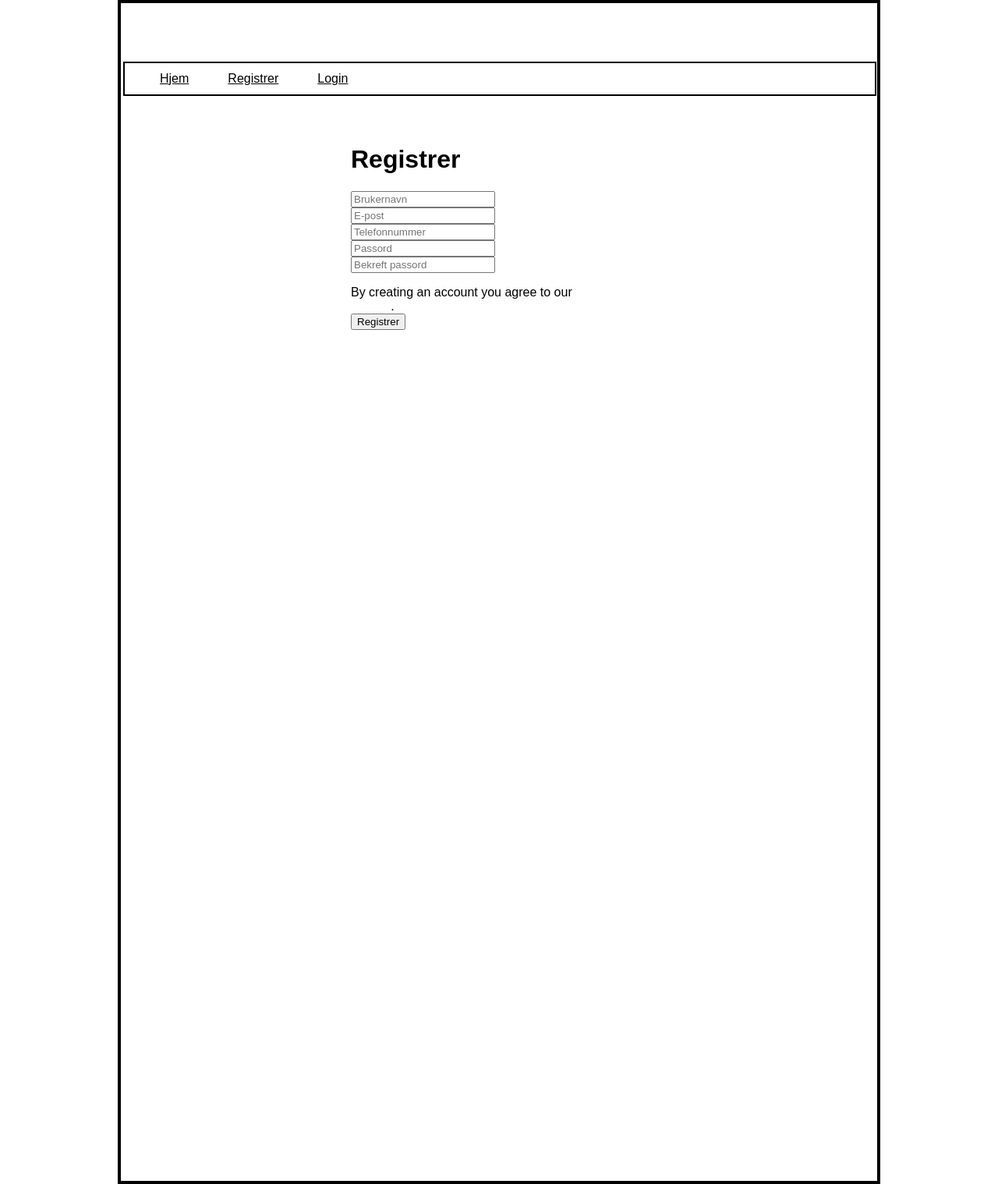
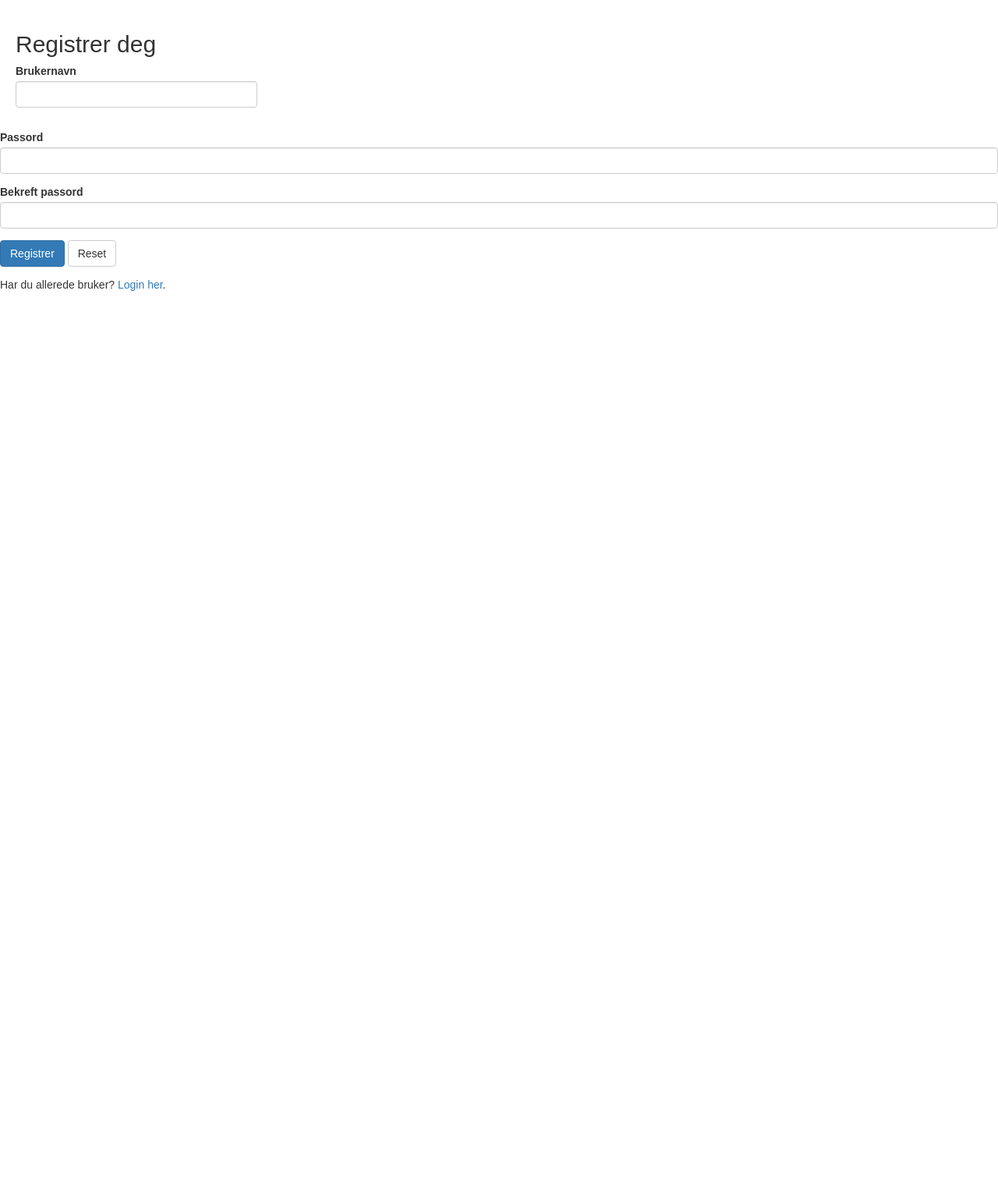
Before and after one commit to Prosjekt-Gruppe-5/Prosjekt5, a PHP site: page /registrer.php in a window 1280 px wide. Shown: the whole page at 78% size. After the commit the page ends 373 px from the top, so only its background shows below. Run offline with PHP 8.4, Linux system fonts and the light colour scheme.

Commit message:
Update registrer.php

```diff
--- a/registrer.php
+++ b/registrer.php
@@ -1,69 +1,138 @@
+<!DOCTYPE HTML>
+
+<?php
+// Include config file
+require_once "config.php";
+
+// Define variables and initialize with empty values
+$username = $password = $confirm_password = "";
+$username_err = $password_err = $confirm_password_err = "";
+
+// Processing form data when form is submitted
+if($_SERVER["REQUEST_METHOD"] == "POST"){
+
+    // Validate username
+    if(empty(trim($_POST["username"]))){
+        $username_err = "Please enter a username.";
+    } else{
+        // Prepare a select statement
+        $sql = "SELECT id FROM users WHERE username = ?";
+
+        if($stmt = mysqli_prepare($link, $sql)){
+            // Bind variables to the prepared statement as parameters
+            mysqli_stmt_bind_param($stmt, "s", $param_username);
+
+            // Set parameters
+            $param_username = trim($_POST["username"]);
+
+            // Attempt to execute the prepared statement
+            if(mysqli_stmt_execute($stmt)){
+                /* store result */
+                mysqli_stmt_store_result($stmt);
+
+                if(mysqli_stmt_num_rows($stmt) == 1){
+                    $username_err = "This username is already taken.";
+                } else{
+                    $username = trim($_POST["username"]);
+                }
+            } else{
+                echo "Oops! Something went wrong. Please try again later.";
+            }
+
+            // Close statement
+            mysqli_stmt_close($stmt);
+        }
+    }
+
+    // Validate password
+    if(empty(trim($_POST["password"]))){
+        $password_err = "Please enter a password.";
+    } elseif(strlen(trim($_POST["password"])) < 6){
+        $password_err = "Password must have atleast 6 characters.";
+    } else{
+        $password = trim($_POST["password"]);
+    }
+
+    // Validate confirm password
+    if(empty(trim($_POST["confirm_password"]))){
+        $confirm_password_err = "Please confirm password.";
+    } else{
+        $confirm_password = trim($_POST["confirm_password"]);
+        if(empty($password_err) && ($password != $confirm_password)){
+            $confirm_password_err = "Password did not match.";
+        }
+    }
+
+    // Check input errors before inserting in database
+    if(empty($username_err) && empty($password_err) && empty($confirm_password_err)){
+
+        // Prepare an insert statement
+        $sql = "INSERT INTO users (username, password) VALUES (?, ?)";
+
+        if($stmt = mysqli_prepare($link, $sql)){
+            // Bind variables to the prepared statement as parameters
+            mysqli_stmt_bind_param($stmt, "ss", $param_username, $param_password);
+
+            // Set parameters
+            $param_username = $username;
+            $param_password = password_hash($password, PASSWORD_DEFAULT); // Creates a password hash
+
+            // Attempt to execute the prepared statement
+            if(mysqli_stmt_execute($stmt)){
+                // Redirect to login page
+                header("location: login.php");
+            } else{
+                echo "Something went wrong. Please try again later.";
+            }
+
+            // Close statement
+            mysqli_stmt_close($stmt);
+        }
+    }
+
+    // Close connection
+    mysqli_close($link);
+}
+?>
+
 <!DOCTYPE html>
 <html>
 <head>
-        <title> ...</title>
-
-        <link rel="stylesheet" type="text/css" href="style.css">
-
+    <meta charset="UTF-8">
+    <title>Sign Up</title>
+    <link rel="stylesheet" href="https://maxcdn.bootstrapcdn.com/bootstrap/3.3.7/css/bootstrap.css">
+    <style type="text/css">
+        body{ font: 14px sans-serif; }
+        .wrapper{ width: 350px; padding: 20px; }
+    </style>
 </head>
 <body>
-    <div id = "wrapper">
+<!--Legg nav bar inn her-->
 
-        <div id="nav">
-            <a href="index.php">Hjem</a>
-
-            <span class="regis"><a href = "registrer.php">Registrer</a></span>
-            <span class="regis"><a href = "login.php">Login</a></span>
+    <div class="wrapper">
+        <h2>Registrer deg</h2>
+        <form action="<?php echo htmlspecialchars($_SERVER["PHP_SELF"]); ?>
+            <div class="form-group <?php echo (!empty($username_err)) ? 'has-error' : ''; ?>">
+                <label>Brukernavn</label>
+                <input type="text" name="username" class="form-control">
+                <span class="help-block"><?php echo $username_err; ?></span>
             </div>
-
-
-     <!--Innlogging-->
-            <form id = "registrer">
-                <div class="login-box">
-                    <h1>Registrer</h1>
-                    <!--Brukernavn-->
-                    <div class="textbox">
-                        <input type="text" placeholder="Brukernavn" name="" value="" required>
+            <div class="form-group <?php echo (!empty($password_err)) ? 'has-error' : ''; ?>">
+                <label>Passord</label>
+                <input type="password" name="password" class="form-control">
+                <span class="help-block"><?php echo $password_err; ?></span>
             </div>
-                    <!--End brukernavn-->
-
-                    <!--E-post-->
-                    <div class="textbox">
-                        <input type="text" placeholder="E-post" name="" value="" required>
+            <div class="form-group <?php echo (!empty($confirm_password_err)) ? 'has-error' : ''; ?>">
+                <label>Bekreft passord</label>
+                <input type="password" name="confirm_password" class="form-control">
+                <span class="help-block"><?php echo $confirm_password_err; ?></span>
             </div>
-                    <!--End e-post-->
-
-                    <!--Telefonnummer-->
-                    <div class="textbox">
-                        <input type="text" placeholder="Telefonnummer" name="" value="" required>
+            <div class="form-group">
+                <input type="submit" class="btn btn-primary" value="Registrer">
+                <input type="reset" class="btn btn-default" value="Reset">
             </div>
-                    <!--End telefonnummer-->
-
-                    <!--Passord-->
-                    <div class="textbox">
-                        <input type="password" placeholder="Passord" name="" value="" required>
-                    </div>
-
-                    <!--Bekreft passord-->
-                    <div class="textbox">
-                        <input type="password" placeholder="Bekreft passord" name="psw-repeat" required>
-                    </div>
-                    <!--End bekreft passord-->
-
-                    <p class="togp">By creating an account you agree to our <a href="#" style="color:white">Terms & Privacy</a>.</p>
-
-                    <button class="btn" onclick = "alertMessage()">Registrer</button>
-
-                    <script src="js/registrer.js"></script>
-
-                    <!--End passord-->
-
-                </div>
-
+            <p>Har du allerede bruker? <a href="login.php">Login her</a>.</p>
         </form>
-            <!--End Innlogging-->
-
-
     </div>
 </body>
 </html>
```
Lines whose indentation alone changed are shown as unchanged.
